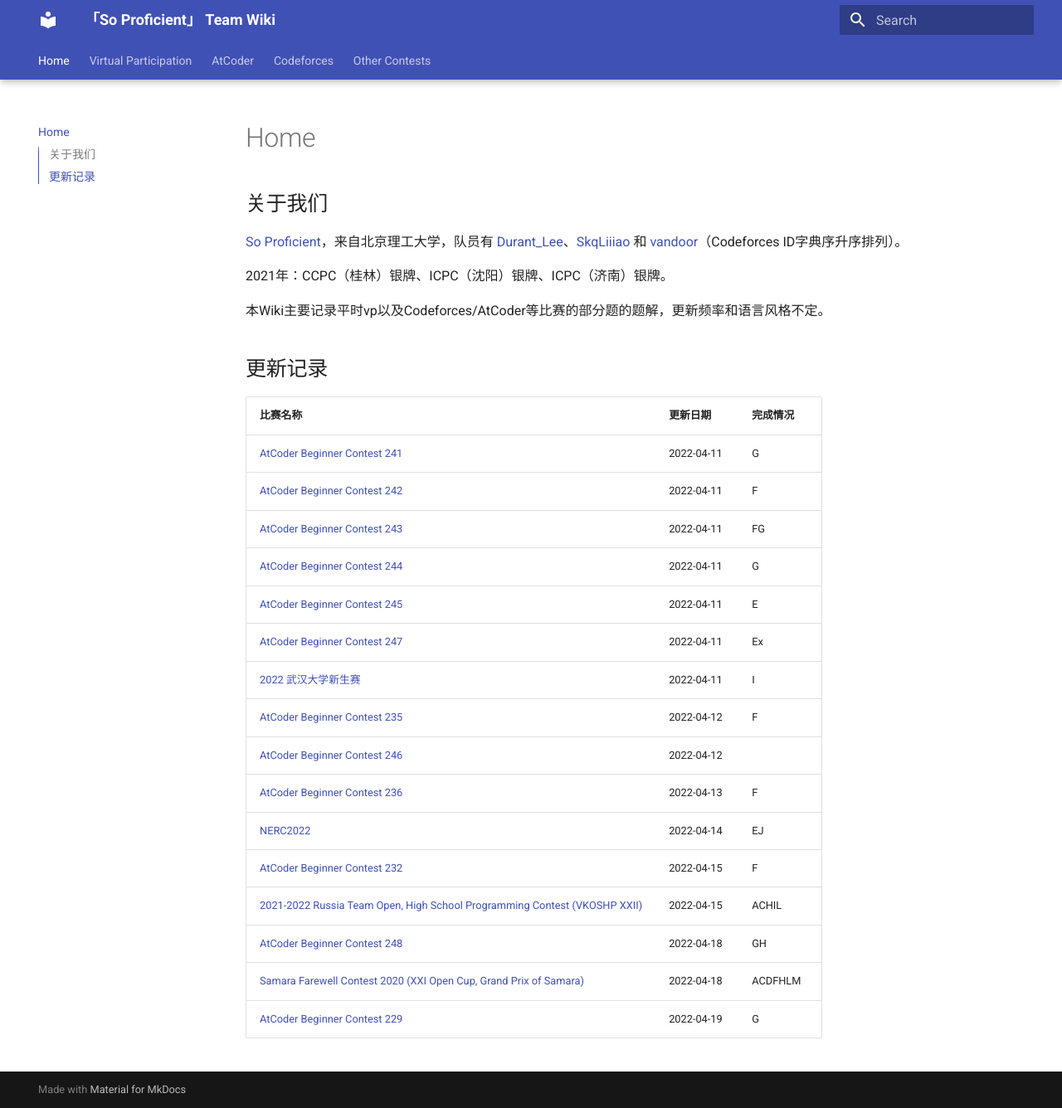
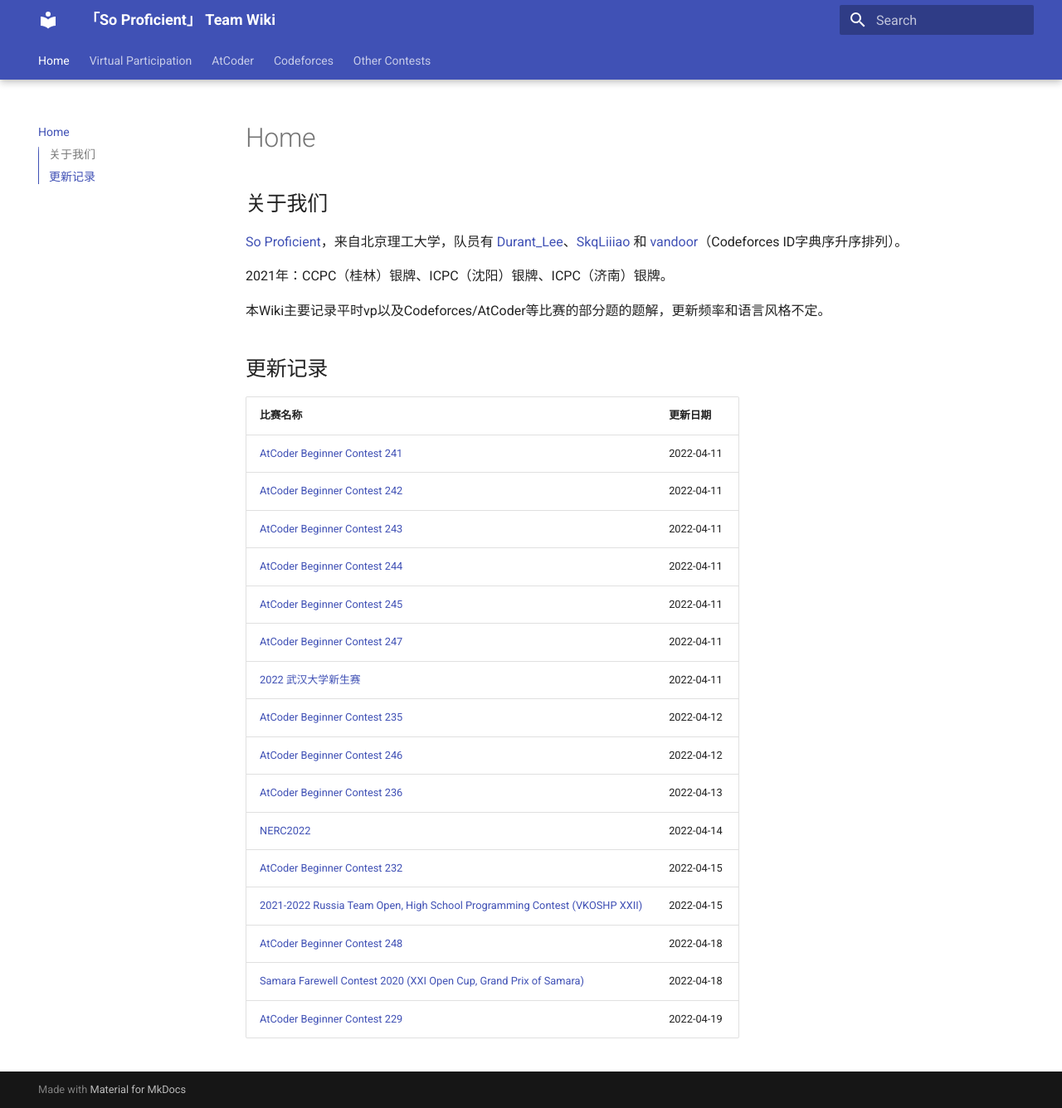
Before and after one commit to SkqLiao/team-wiki, an MkDocs documentation site: the page built from docs/index.md, in a window 1280 px wide and 1336 px high. Shown: the whole window at 83% size. Built offline with MkDocs 1.6.1 and Material for MkDocs 9.7.7, drawn with Linux system fonts in a browser that asks for light colours.

Commit message:
modify table right column

```diff
--- a/docs/index.md
+++ b/docs/index.md
@@ -8,21 +8,21 @@
 
 ## 更新记录
 
-| 比赛名称                                                                                                                | 更新日期   | 完成情况 |
-| ----------------------------------------------------------------------------------------------------------------------- | ---------- | -------- |
-| [AtCoder Beginner Contest 241](https://skqliao.github.io/atcoder/abc/abc241/)                                           | 2022-04-11 | G        |
-| [AtCoder Beginner Contest 242](https://skqliao.github.io/atcoder/abc/abc242/)                                           | 2022-04-11 | F        |
-| [AtCoder Beginner Contest 243](https://skqliao.github.io/atcoder/abc/abc243/)                                           | 2022-04-11 | FG       |
-| [AtCoder Beginner Contest 244](https://skqliao.github.io/atcoder/abc/abc244/)                                           | 2022-04-11 | G        |
-| [AtCoder Beginner Contest 245](https://skqliao.github.io/atcoder/abc/abc245/)                                           | 2022-04-11 | E        |
-| [AtCoder Beginner Contest 247](https://skqliao.github.io/atcoder/abc/abc247/)                                           | 2022-04-11 | Ex       |
-| [2022 武汉大学新生赛](https://skqliao.github.io/contests/whu-2022-fresh/)                                               | 2022-04-11 | I        |
-| [AtCoder Beginner Contest 235](https://skqliao.github.io/atcoder/abc/abc235/)                                           | 2022-04-12 | F        |
-| [AtCoder Beginner Contest 246](https://skqliao.github.io/atcoder/abc/abc246/)                                           | 2022-04-12 |          |
-| [AtCoder Beginner Contest 236](https://skqliao.github.io/atcoder/abc/abc236/)                                           | 2022-04-13 | F        |
-| [NERC2022](https://skqliao.github.io/contests/nerc2022/)                                                                | 2022-04-14 | EJ       |
-| [AtCoder Beginner Contest 232](https://skqliao.github.io/atcoder/abc/abc232/)                                           | 2022-04-15 | F        |
-| [2021-2022 Russia Team Open, High School Programming Contest (VKOSHP XXII)](https://skqliao.github.io/vp/cf-gym-103483) | 2022-04-15 | ACHIL    |
-| [AtCoder Beginner Contest 248](https://skqliao.github.io/atcoder/abc/abc248/)                                           | 2022-04-18 | GH       |
-| [Samara Farewell Contest 2020 (XXI Open Cup, Grand Prix of Samara)](https://skqliao.github.io/vp/cf-gym-102916)         | 2022-04-18 | ACDFHLM  |
-| [AtCoder Beginner Contest 229](https://skqliao.github.io/atcoder/abc/abc229/)                                           | 2022-04-19 | G        |
+| 比赛名称                                                     | 更新日期   |
+| ------------------------------------------------------------ | ---------- |
+| [AtCoder Beginner Contest 241](https://skqliao.github.io/atcoder/abc/abc241/) | 2022-04-11 |
+| [AtCoder Beginner Contest 242](https://skqliao.github.io/atcoder/abc/abc242/) | 2022-04-11 |
+| [AtCoder Beginner Contest 243](https://skqliao.github.io/atcoder/abc/abc243/) | 2022-04-11 |
+| [AtCoder Beginner Contest 244](https://skqliao.github.io/atcoder/abc/abc244/) | 2022-04-11 |
+| [AtCoder Beginner Contest 245](https://skqliao.github.io/atcoder/abc/abc245/) | 2022-04-11 |
+| [AtCoder Beginner Contest 247](https://skqliao.github.io/atcoder/abc/abc247/) | 2022-04-11 |
+| [2022 武汉大学新生赛](https://skqliao.github.io/contests/whu-2022-fresh/) | 2022-04-11 |
+| [AtCoder Beginner Contest 235](https://skqliao.github.io/atcoder/abc/abc235/) | 2022-04-12 |
+| [AtCoder Beginner Contest 246](https://skqliao.github.io/atcoder/abc/abc246/) | 2022-04-12 |
+| [AtCoder Beginner Contest 236](https://skqliao.github.io/atcoder/abc/abc236/) | 2022-04-13 |
+| [NERC2022](https://skqliao.github.io/contests/nerc2022/)     | 2022-04-14 |
+| [AtCoder Beginner Contest 232](https://skqliao.github.io/atcoder/abc/abc232/) | 2022-04-15 |
+| [2021-2022 Russia Team Open, High School Programming Contest (VKOSHP XXII)](https://skqliao.github.io/vp/cf-gym-103483) | 2022-04-15 |
+| [AtCoder Beginner Contest 248](https://skqliao.github.io/atcoder/abc/abc248/) | 2022-04-18 |
+| [Samara Farewell Contest 2020 (XXI Open Cup, Grand Prix of Samara)](https://skqliao.github.io/vp/cf-gym-102916) | 2022-04-18 |
+| [AtCoder Beginner Contest 229](https://skqliao.github.io/atcoder/abc/abc229/) | 2022-04-19 |
```
Also changed, not shown: README.md (+18 -18 lines).
